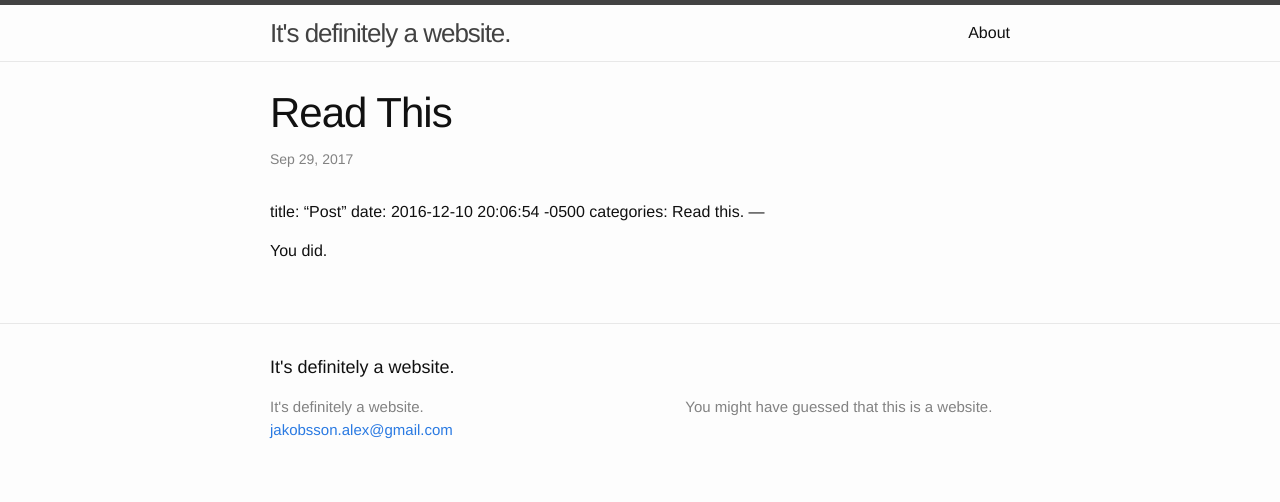
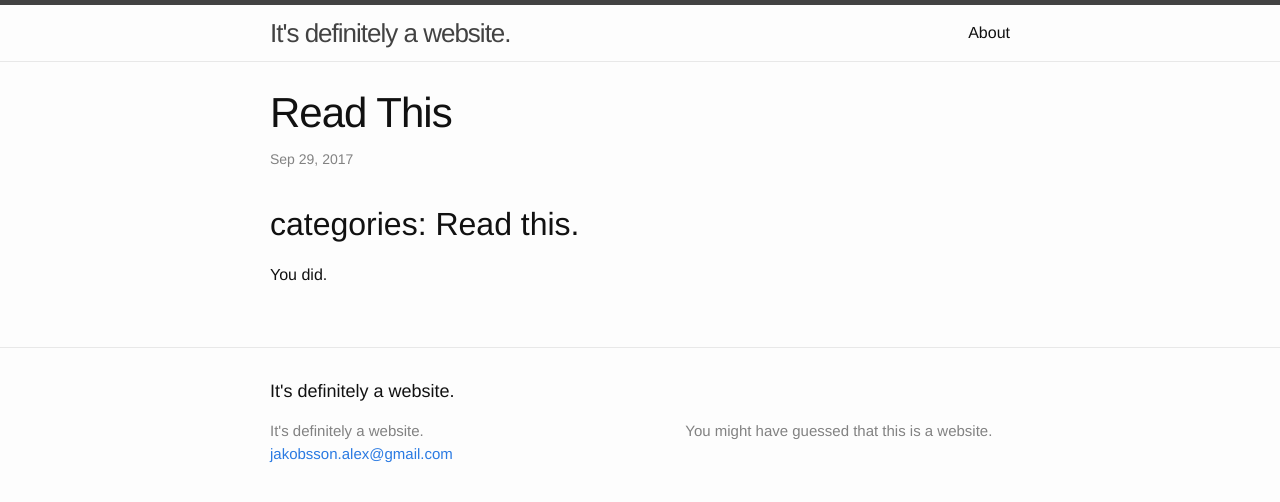
Before and after one commit to alexander-jakobsson/alexander-jakobsson.github.io, a Jekyll site: the page built from _posts/2017-09-29-Read-This.markdown, in a window 1280 px wide. Shown: the top 502 px of the page. Built offline with Jekyll 4.4.1, drawn with Linux system fonts in a browser that asks for light colours; our own code applies the rules of GitHub Pages for plain Markdown files.

Commit message:
Remove title and date

```diff
--- a/_posts/2017-09-29-Read-This.markdown
+++ b/_posts/2017-09-29-Read-This.markdown
@@ -1,5 +1,3 @@
-title:  "Post"
-date:   2016-12-10 20:06:54 -0500
 categories: Read this.
 ---
 
```
